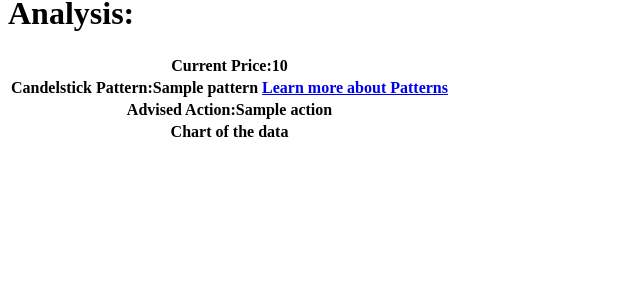
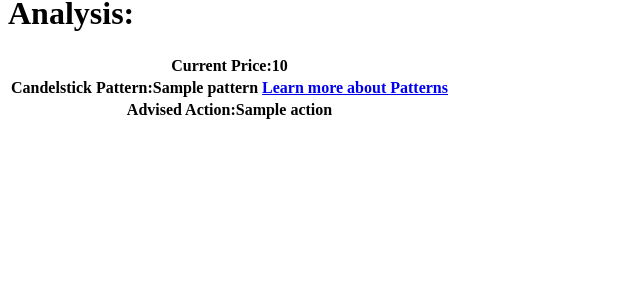
Before and after one commit to elderlr/SoftwareOneWebPage-LauraElderStocks, a Flask app: template SoftwareOneWebPage-LauraElderStocks/templates/analysis.html in a window 1280 px wide. Shown: the part 179-479 px from the top of the page, without its empty margins (0-640 px from the left). Run offline with Flask 2, Linux system fonts and the light colour scheme; the template is opened without the code that fills it: most values are stand-ins (such as "Sample title", 1, 10 or a date in 2020); lists and menus that the app fills with data are empty.

Commit message:
remove chart of data

```diff
--- a/SoftwareOneWebPage-LauraElderStocks/app.py
+++ b/SoftwareOneWebPage-LauraElderStocks/app.py
@@ -118,7 +118,6 @@ def searchPage(name):
         j = count - 1
         for j in working["yf"]:
             today_data = j['Close']
-            print(today_data)
     price = today_data
     # get the last three days of data
 
--- a/SoftwareOneWebPage-LauraElderStocks/templates/analysis.html
+++ b/SoftwareOneWebPage-LauraElderStocks/templates/analysis.html
@@ -24,11 +24,6 @@
                 <th>Advised Action:{{action}}</th>
             </tr>
         </thead>
-        <tbody>
-            <tr>
-                <th>Chart of the data</th>
-            </tr>
-        </tbody>
     </table>
 
 
--- a/stocks.json
+++ b/stocks.json
@@ -54,7 +54,7 @@
             "Open": 53597.703125,
             "High": 53860.4453125,
             "Low": 45032.9453125,
-            "Close": 47680.36328125
+            "Close": 47889.08203125
         }
     ]
 }
```
